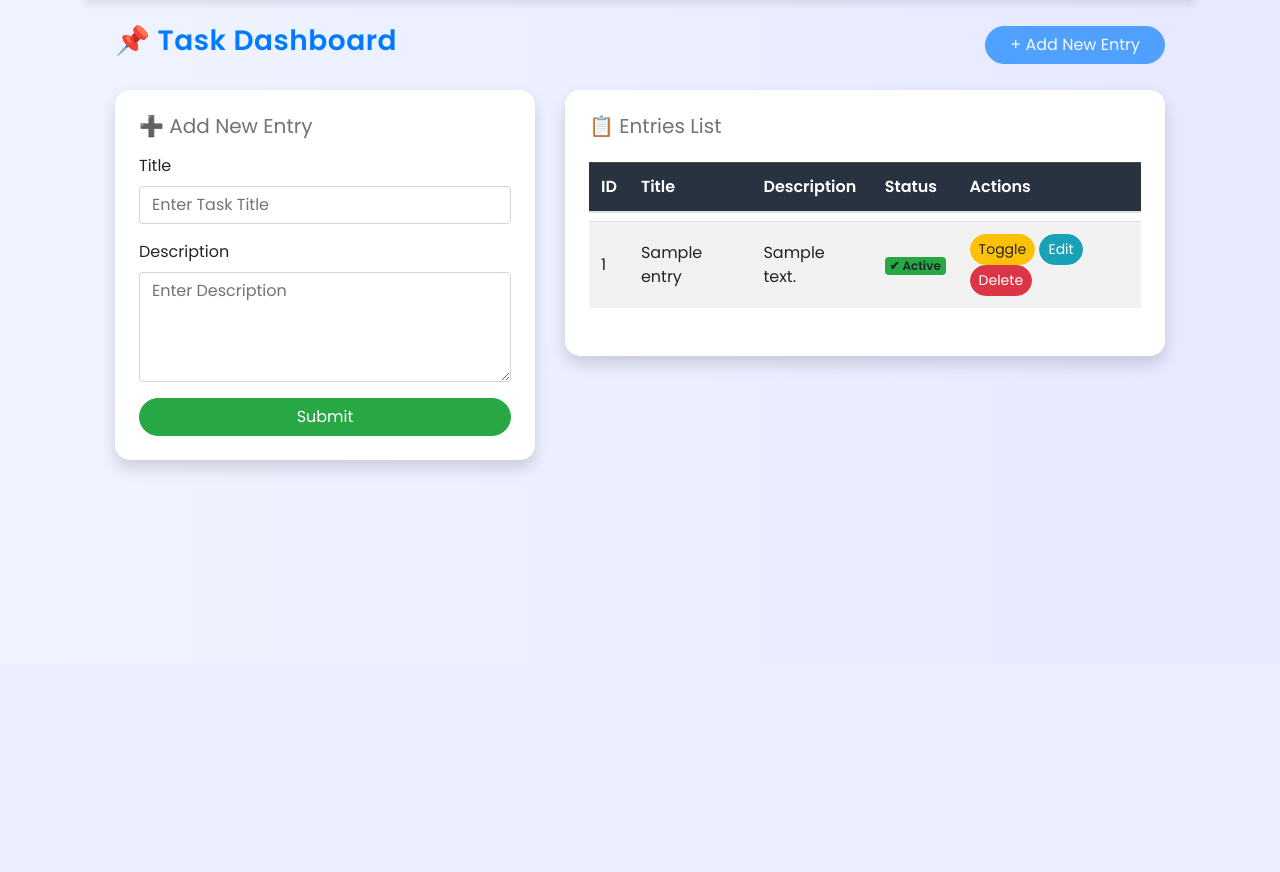
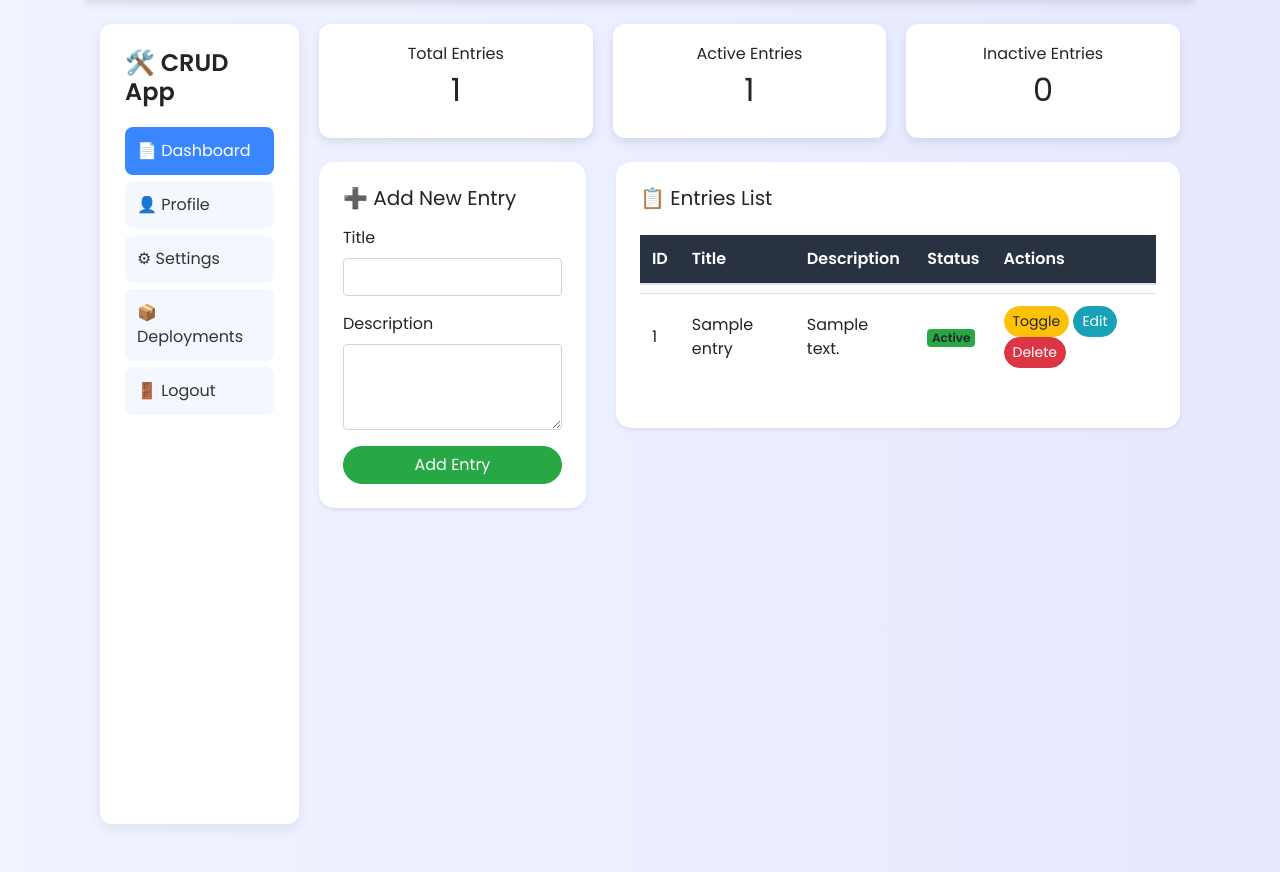
Before and after one commit to kalashrajput/devops-ci-cd-crud-app, a Flask app: page / in a window 1280 px wide. Shown: the part 136-1008 px from the top of the page. Before the commit the page ends 607 px from the top, so only its background shows below. Run offline with Flask 2, Linux system fonts and the light colour scheme; tables that the repository leaves empty hold one stand-in row (values such as "Sample post"); some libraries are stand-ins or nearby versions.

Commit message:
Added css

```diff
--- a/app/templates/base.html
+++ b/app/templates/base.html
@@ -10,7 +10,6 @@
     <!-- Bootstrap -->
     <link rel="stylesheet"
         href="https://stackpath.bootstrapcdn.com/bootstrap/4.5.2/css/bootstrap.min.css">
-
     <style>
     body {
         font-family: 'Poppins', sans-serif;
@@ -85,6 +84,55 @@
         border-radius: 12px;
         padding: 10px;
     }
+    .dashboard-container {
+    display: flex;
+    gap: 20px;
+}
+
+.sidebar {
+    width: 230px;
+    min-height: 100vh;
+    background: white;
+    padding: 25px;
+    border-radius: 12px;
+    box-shadow: 0 4px 15px rgba(0,0,0,0.08);
+}
+
+.sidebar-item {
+    display: block;
+    padding: 12px;
+    margin: 6px 0;
+    background: #f5f7ff;
+    border-radius: 8px;
+    text-decoration: none;
+    color: #333;
+    font-weight: 500;
+}
+
+.sidebar-item.active, .sidebar-item:hover {
+    background: #3a86ff;
+    color: white;
+}
+
+.logo {
+    font-weight: bold;
+    margin-bottom: 20px;
+}
+
+.stat-card {
+    flex: 1;
+    padding: 20px;
+    background: white;
+    text-align: center;
+    border-radius: 12px;
+    box-shadow: 0 4px 10px rgba(0,0,0,0.1);
+}
+
+.stats-container {
+    display: flex;
+    gap: 20px;
+}
+
 </style>
 
 </head>
--- a/app/templates/content.html
+++ b/app/templates/content.html
@@ -1,45 +1,67 @@
 {% extends "base.html" %}
 {% block content %}
 
-<div class="container-fluid">
+<div class="dashboard-container">
 
-    <!-- PAGE HEADER -->
-    <div class="d-flex justify-content-between align-items-center mb-4">
-        <h2 class="page-title fw-bold text-primary">📌 Task Dashboard</h2>
-        <a href="#" class="btn btn-primary px-4 disabled">+ Add New Entry</a>  <!-- just a fake button for UI -->
+    <!-- Sidebar -->
+    <div class="sidebar">
+        <h4 class="logo">🛠️ CRUD App</h4>
+        <a href="/" class="sidebar-item active">📄 Dashboard</a>
+        <a href="#" class="sidebar-item">👤 Profile</a>
+        <a href="#" class="sidebar-item">⚙ Settings</a>
+        <a href="#" class="sidebar-item">📦 Deployments</a>
+        <a href="#" class="sidebar-item">🚪 Logout</a>
     </div>
 
-    <div class="row">
+    <!-- Main Content -->
+    <div class="main-content">
 
-        <!-- LEFT: ADD FORM -->
-        <div class="col-md-5">
-            <div class="card shadow p-4" style="border-radius: 15px;">
-                <h5 class="mb-3 fw-bold text-secondary">➕ Add New Entry</h5>
+        <!-- Top Header Stats -->
+        <div class="stats-container">
+            <div class="stat-card">
+                <h6>Total Entries</h6>
+                <h2>{{ entries|length }}</h2>
+            </div>
+            <div class="stat-card">
+                <h6>Active Entries</h6>
+                <h2>
+                    {% set active = entries | selectattr('status', 'equalto', True) | list %}
+                    {{ active|length }}
+                </h2>
+            </div>
+            <div class="stat-card">
+                <h6>Inactive Entries</h6>
+                <h2>{{ entries|length - active|length }}</h2>
+            </div>
+        </div>
 
+        <div class="row mt-4">
+
+            <!-- LEFT FORM -->
+            <div class="col-md-4">
+                <div class="card p-4 shadow-sm">
+                    <h5 class="mb-3">➕ Add New Entry</h5>
                     <form action="/add" method="post">
                         <div class="mb-3">
-                        <label class="form-label fw-semibold">Title</label>
-                        <input class="form-control" type="text" name="title" placeholder="Enter Task Title" required>
+                            <label class="form-label">Title</label>
+                            <input class="form-control" type="text" name="title" required>
                         </div>
-
                         <div class="mb-3">
-                        <label class="form-label fw-semibold">Description</label>
-                        <textarea class="form-control" name="description" rows="4"
-                            placeholder="Enter Description" required></textarea>
+                            <label class="form-label">Description</label>
+                            <textarea class="form-control" name="description" rows="3" required></textarea>
                         </div>
-
-                    <button class="btn btn-success w-100 fw-semibold">Submit</button>
+                        <button class="btn btn-success w-100 rounded-pill">Add Entry</button>
                     </form>
                 </div>
             </div>
 
-        <!-- RIGHT: TABLE -->
-        <div class="col-md-7">
-            <div class="card shadow p-4" style="border-radius: 15px;">
-                <h5 class="mb-3 fw-bold text-secondary">📋 Entries List</h5>
+            <!-- RIGHT TABLE -->
+            <div class="col-md-8">
+                <div class="card p-4 shadow-sm">
+                    <h5 class="mb-3">📋 Entries List</h5>
 
-                <table class="table table-hover align-middle table-striped">
-                    <thead class="table-dark">
+                    <table class="table table-hover align-middle">
+                        <thead class="table-light">
                             <tr>
                                 <th>ID</th>
                                 <th>Title</th>
@@ -48,24 +70,19 @@
                                 <th class="text-end">Actions</th>
                             </tr>
                         </thead>
-
                         <tbody>
                             {% for entry in entries %}
                             <tr>
                                 <td>{{ entry.id }}</td>
                                 <td class="fw-semibold">{{ entry.title }}</td>
                                 <td>{{ entry.description }}</td>
-
-                            <!-- STATUS BADGE -->
                                 <td>
                                     {% if entry.status %}
-                                    <span class="badge bg-success">✔ Active</span>
+                                        <span class="badge bg-success">Active</span>
                                     {% else %}
-                                    <span class="badge bg-secondary">⛔ Inactive</span>
+                                        <span class="badge bg-secondary">Inactive</span>
                                     {% endif %}
                                 </td>
-
-                            <!-- ACTION BUTTONS -->
                                 <td class="text-end">
                                     <a href="/turn/{{ entry.id }}" class="btn btn-warning btn-sm">Toggle</a>
                                     <a href="/update/{{ entry.id }}" class="btn btn-info btn-sm text-white">Edit</a>
@@ -78,9 +95,8 @@
 
                 </div>
             </div>
-
         </div>
-
+    </div>
 </div>
 
 {% endblock %}
```
Lines whose indentation alone changed are shown as unchanged.
